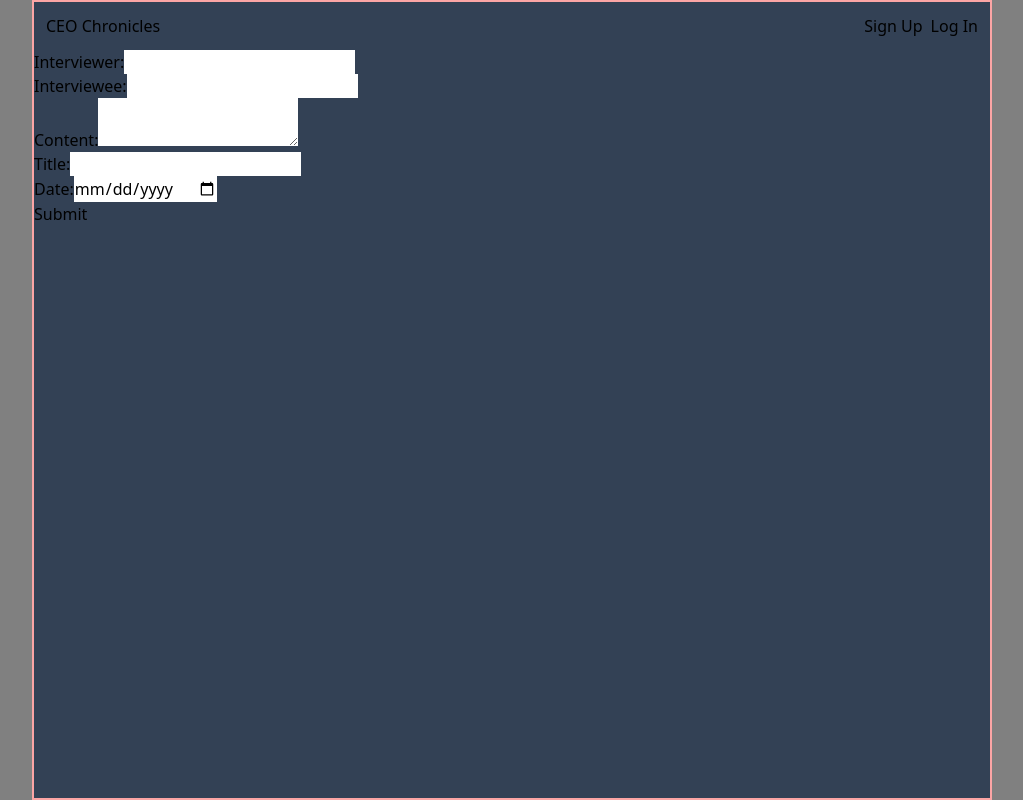
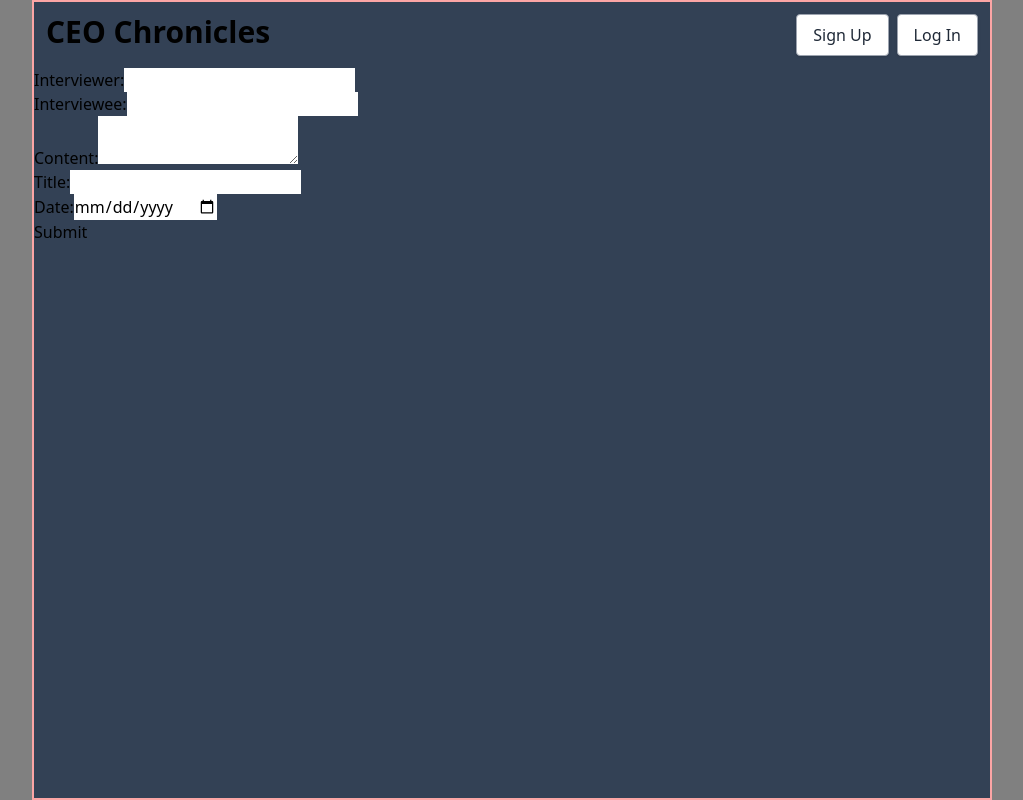
Before and after one commit to michael-carvajal/MERN-App, a React (Create React App) app in the folder frontend/: page /new/interview in a window 1280 px wide. Shown: the whole page, without its empty margins (128-1151 px from the left). Built offline with nearby package versions, Linux system fonts and the light colour scheme; the HTML template or start-up script is replaced by a standard one.

Commit message:
finished navbar

```diff
--- a/frontend/src/components/Navbar.tsx
+++ b/frontend/src/components/Navbar.tsx
@@ -13,8 +13,8 @@ const Navbar: React.FC = () => {
   return (
     <header className='w-full flex justify-between p-3'>
 
-        <Link to="/">
-          <h1>CEO Chronicles</h1>
+        <Link to="/" className='font-bold text-3xl hover:text-gray-800'>
+          CEO Chronicles
         </Link>
         <nav>
           {user && <div>
@@ -28,11 +28,11 @@ const Navbar: React.FC = () => {
           {!user && (
             <div className='flex gap-2'>
 
-              <Link to="/signup">
-                <h1>Sign Up</h1>
+            <Link to="/signup" className="bg-white hover:bg-gray-300 text-gray-800  py-2 px-4 border border-gray-400 rounded shadow">
+                Sign Up
               </Link>
-              <Link to="/login">
-                <h1>Log In</h1>
+            <Link to="/login" className="bg-white hover:bg-gray-300 text-gray-800  py-2 px-4 border border-gray-400 rounded shadow">
+                Log In
               </Link>
             </div>
           )}
```
